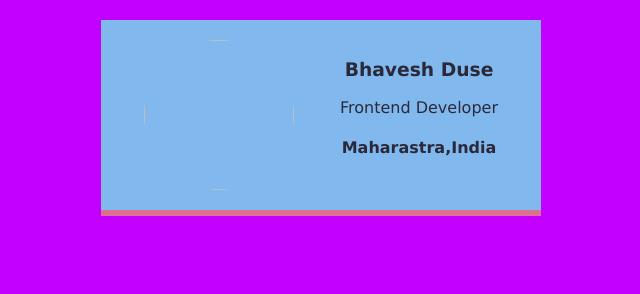
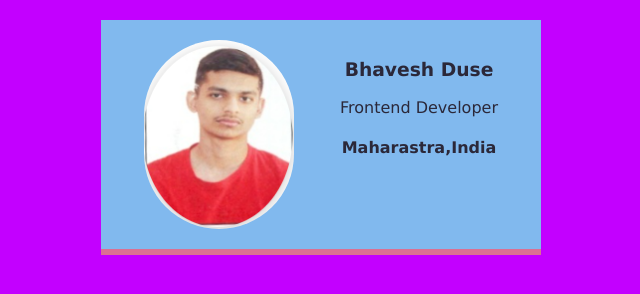
Before and after one commit to bhaveshpr0/Business-card, a plain HTML site: page index.html in a window 1280 px wide. Shown: the whole page, without its empty margins (319-959 px from the left). Drawn offline with nearby package versions, Linux system fonts and the light colour scheme.

Commit message:
Update index.html

```diff
--- a/index.html
+++ b/index.html
@@ -4,7 +4,7 @@
     </head>
     <body>
         <div class="card">
-            <img class="avatar" src="images/photo .jpg">
+            <img class="avatar" src="/photo .jpg">
             <div >
                 <h3>Bhavesh Duse</h3>
                 <p>Frontend Developer</p>
```
